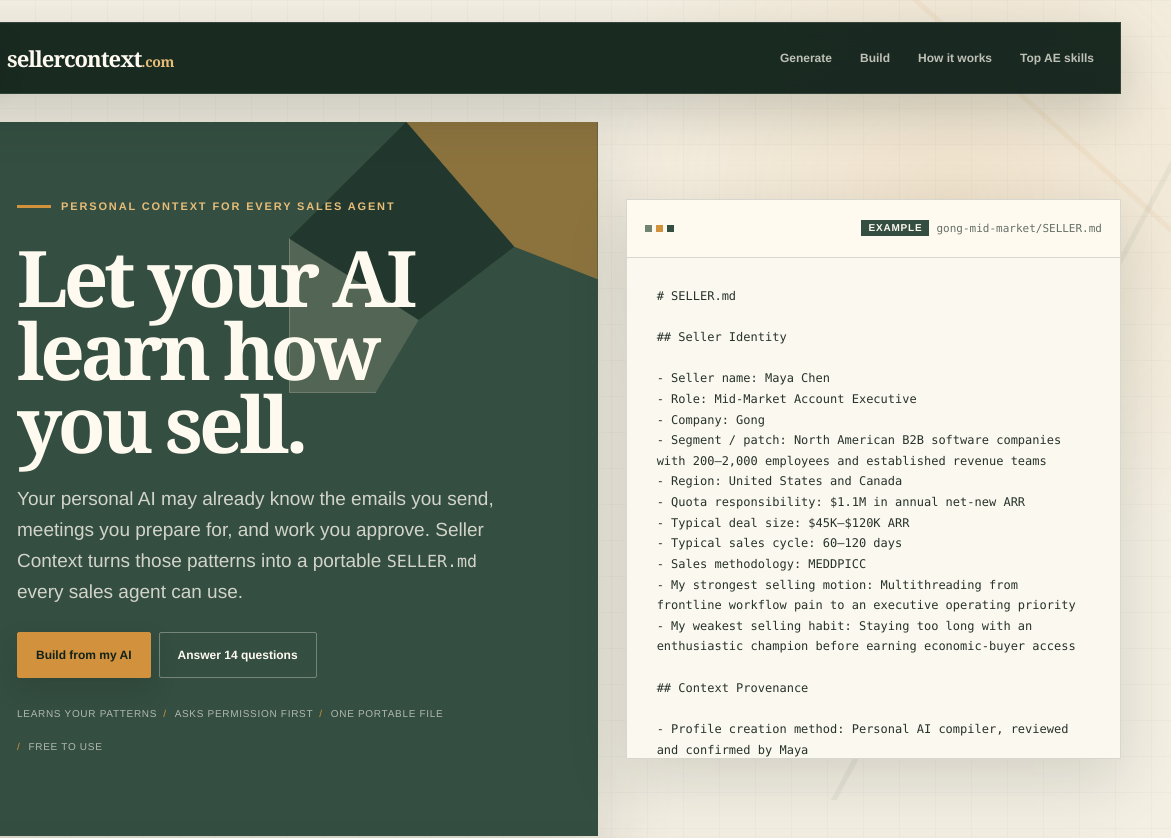
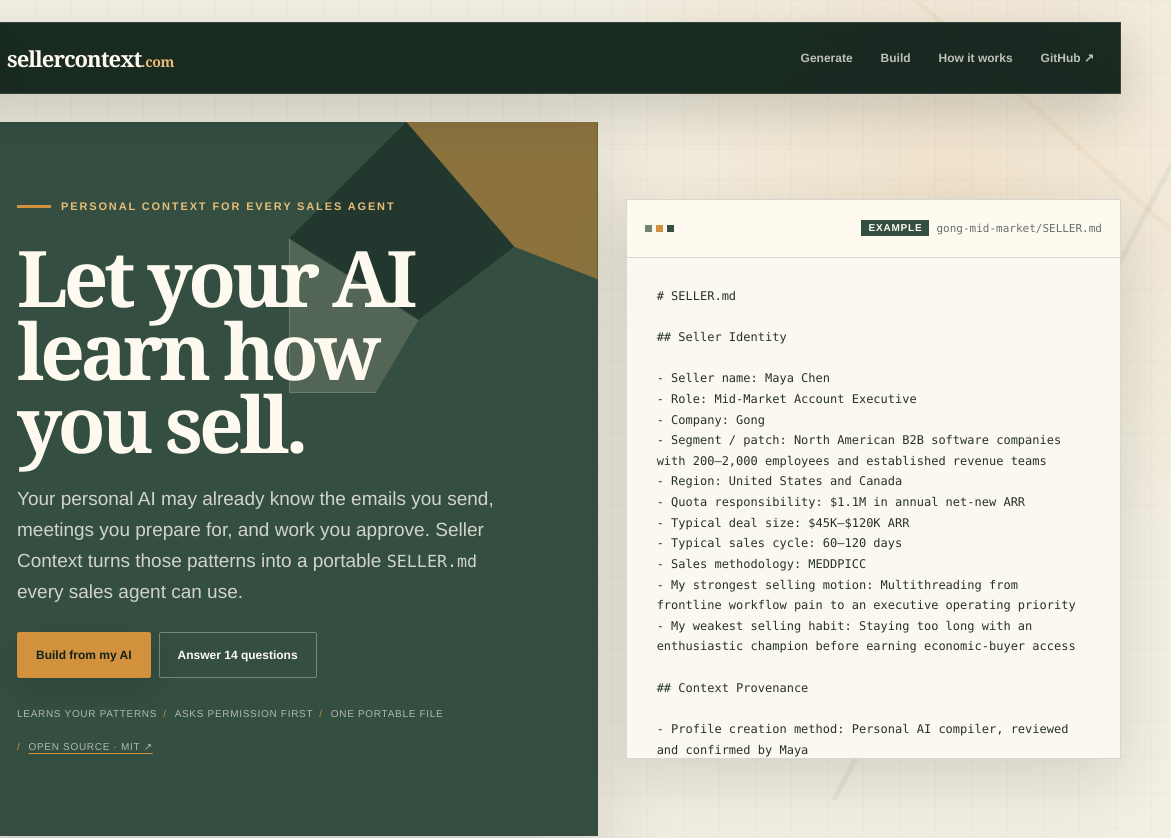
Before and after one commit to Mangosteen-Studio/sellercontext, a plain HTML site: page index.html in a window 1280 px wide. Shown: the top 838 px of the page, 109-1280 px from the left. Drawn offline with Linux system fonts and the light colour scheme.

Commit message:
Add open-source links to website

```diff
--- a/index.html
+++ b/index.html
@@ -2791,6 +2791,16 @@
       content: "/";
       margin-right: 8px;
       color: var(--amber);
+    }
+
+    .badge-strip a {
+      color: inherit;
+      text-decoration-color: var(--amber);
+      text-underline-offset: 3px;
+    }
+
+    .badge-strip a:hover {
+      color: var(--cream-light);
     }
 
     .terminal {
@@ -3308,7 +3318,7 @@
         <a href="#generate">Generate</a>
         <a href="#build">Build</a>
         <a href="#how">How it works</a>
-        <a href="https://greenfield.tools/ai-skills/" rel="noopener">Top AE skills</a>
+        <a href="https://github.com/Mangosteen-Studio/sellercontext" target="_blank" rel="noopener">GitHub ↗</a>
       </div>
     </nav>
 
@@ -3324,11 +3334,11 @@
           <a class="button" href="#generate">Build from my AI</a>
           <a class="button secondary" href="#build">Answer 14 questions</a>
         </div>
-        <div class="badge-strip" aria-label="Supported workflows">
+        <div class="badge-strip" aria-label="Product highlights">
           <span>learns your patterns</span>
           <span>asks permission first</span>
           <span>one portable file</span>
-          <span>free to use</span>
+          <span><a href="https://github.com/Mangosteen-Studio/sellercontext" target="_blank" rel="noopener">open source · MIT ↗</a></span>
         </div>
       </div>
 
@@ -3535,6 +3545,7 @@
     <footer class="footer">
       <span>Copyright <a href="https://mangosteen.studio/" rel="noopener">Mangosteen Studio</a> 2026</span>
       <span>Explore the <a href="https://greenfield.tools/ai-skills/" rel="noopener">top AE skills on Greenfield</a></span>
+      <span><a href="https://github.com/Mangosteen-Studio/sellercontext" target="_blank" rel="noopener">Open source on GitHub ↗</a></span>
     </footer>
   </main>
 
```
